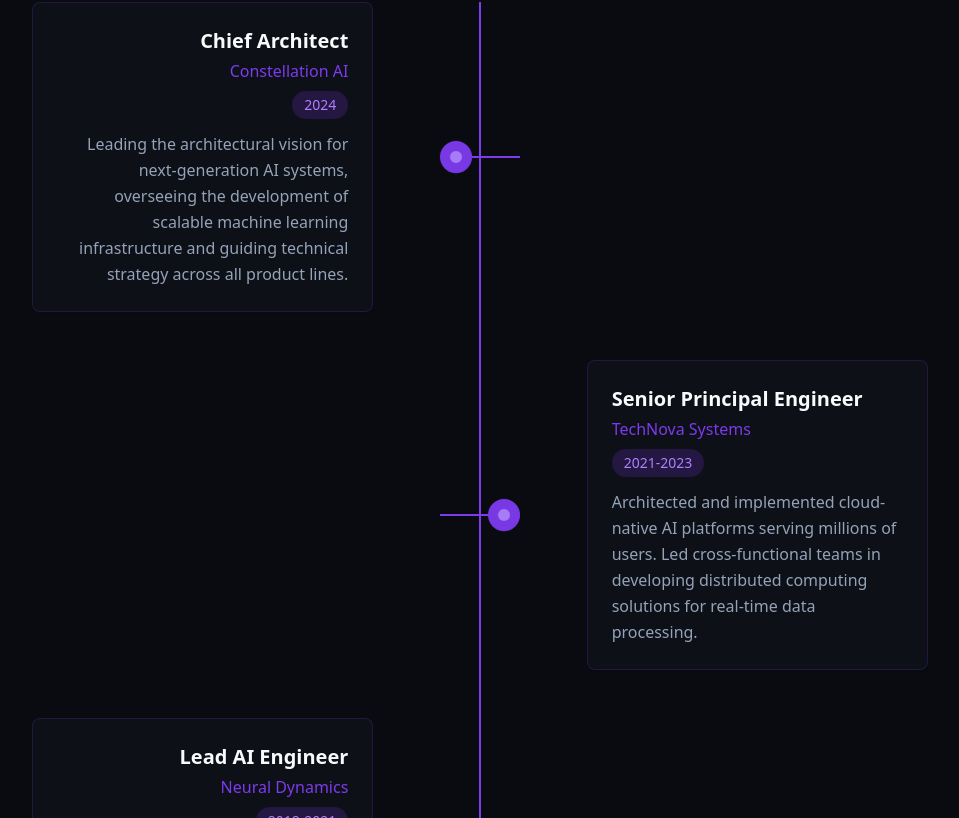
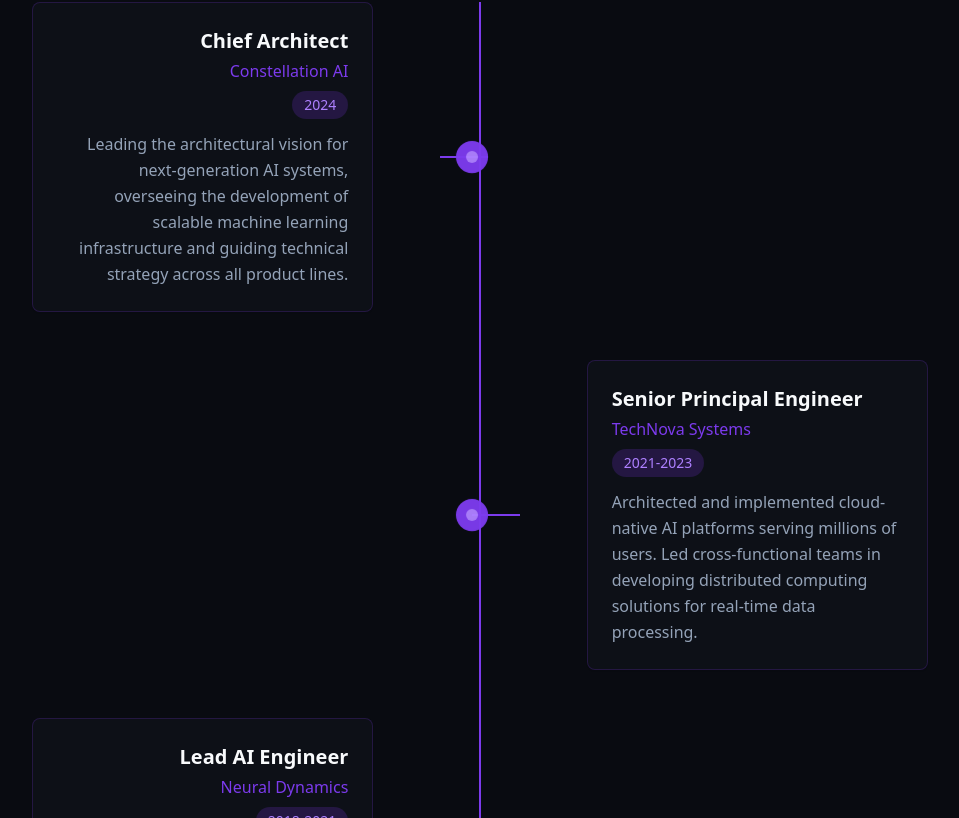
Before and after one commit to Maya1137/constellationsai-landingpage, a React (Vite) app: page / in a window 1280 px wide. Shown: the part 1782-2600 px from the top of the page, without its empty margins (160-1119 px from the left). Built offline with nearby package versions, Linux system fonts and the light colour scheme.

Commit message:
Align timeline line ends
Align the end of the lines on the timeline to the center spine.

```diff
--- a/src/components/Timeline.tsx
+++ b/src/components/Timeline.tsx
@@ -59,10 +59,10 @@ export const Timeline = () => {
             <div key={index} className="relative flex items-center">
               {/* Timeline dot with pointing line */}
               <div className="absolute left-1/2 transform -translate-x-1/2 z-10 flex items-center">
-                {/* Pointing line */}
-                <div className={`w-12 h-0.5 bg-stellar ${isLeft ? 'order-2' : 'order-1'}`}></div>
-                {/* Dot */}
-                <div className={`w-8 h-8 bg-stellar rounded-full flex items-center justify-center animate-stellar-pulse ${isLeft ? 'order-1' : 'order-2'}`}>
+                {/* Pointing line - positioned to start from center spine */}
+                <div className={`w-12 h-0.5 bg-stellar ${isLeft ? 'transform -translate-x-4' : 'transform translate-x-4'}`}></div>
+                {/* Dot positioned at center spine */}
+                <div className="absolute w-8 h-8 bg-stellar rounded-full flex items-center justify-center animate-stellar-pulse transform -translate-x-1/2">
                   <div className="w-3 h-3 bg-stellar-glow rounded-full"></div>
                 </div>
               </div>
```
